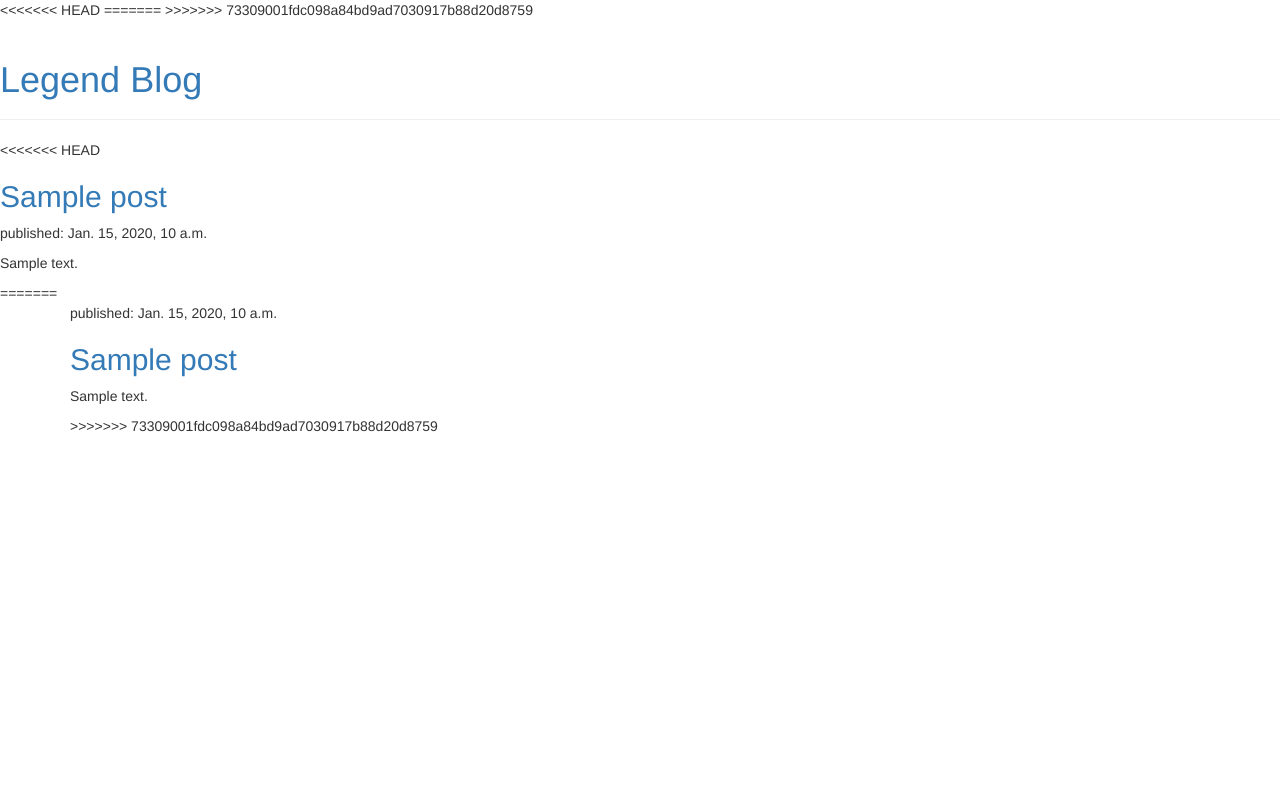
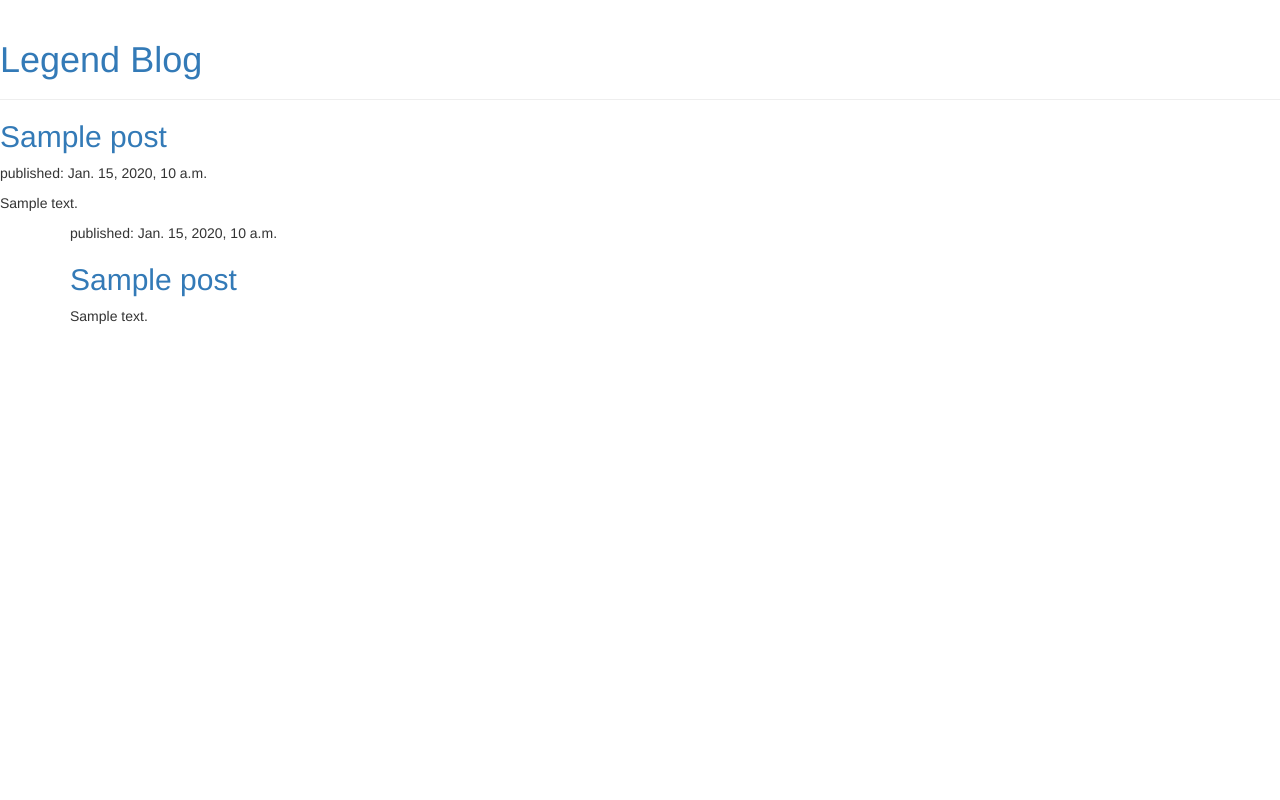
Before and after one commit to gauravlegend/my-first-blog, a Django app: template blogs/templates/blogs/post_list.html in a window 1280 px wide. Run offline with Django 3.2, Linux system fonts and the light colour scheme; the template is opened without the code that fills it: values that come from a table or form of the project are taken from there, others are empty; tables that the repository leaves empty hold one stand-in row (values such as "Sample post"); some libraries are stand-ins or nearby versions.

Commit message:
editing post_list

```diff
--- a/blogs/templates/blogs/post_list.html
+++ b/blogs/templates/blogs/post_list.html
@@ -1,25 +1,23 @@
 {% load static %}
 <html>
     <head>
-<<<<<<< HEAD
         <link rel="stylesheet" href="//maxcdn.bootstrapcdn.com/bootstrap/3.2.0/css/bootstrap.min.css">
-<link rel="stylesheet" href="//maxcdn.bootstrapcdn.com/bootstrap/3.2.0/css/bootstrap-theme.min.css">
+        <link rel="stylesheet" href="//maxcdn.bootstrapcdn.com/bootstrap/3.2.0/css/bootstrap-theme.min.css">
         <title>Django blog</title>
-=======
     	<title>Django blog</title>
     	<link rel="stylesheet" href="//maxcdn.bootstrapcdn.com/bootstrap/3.2.0/css/bootstrap.min.css">
-<link rel="stylesheet" href="//maxcdn.bootstrapcdn.com/bootstrap/3.2.0/css/bootstrap-theme.min.css">
-<link rel="stylesheet" href="{% static 'css/blog.css' %}">
-<link href="//fonts.googleapis.com/css?family=Lobster&subset=latin,latin-ext" rel="stylesheet" type="text/css">
+        <link rel="stylesheet" href="//maxcdn.bootstrapcdn.com/bootstrap/3.2.0/css/bootstrap-theme.min.css">
+        <link rel="stylesheet" href="{% static 'css/blog.css' %}">
+        <link href="//fonts.googleapis.com/css?family=Lobster&subset=latin,latin-ext" rel="stylesheet" type="text/css">
 
->>>>>>> 73309001fdc098a84bd9ad7030917b88d20d8759
+
     </head>
     <body>
         <div class="page-header">
             <h1><a href="/">Legend Blog</a></h1>
         </div>
 
-<<<<<<< HEAD
+
     {% for post in posts %}
         <div>
 
@@ -29,7 +27,7 @@
 
         </div>
     {% endfor %}
-=======
+
     <div class="content container">
     <div class="row">
         <div class="col-md-8">
@@ -44,6 +42,6 @@
             {% endfor %}
         </div>
     </div>
->>>>>>> 73309001fdc098a84bd9ad7030917b88d20d8759
+
     </body>
 </html>
```
